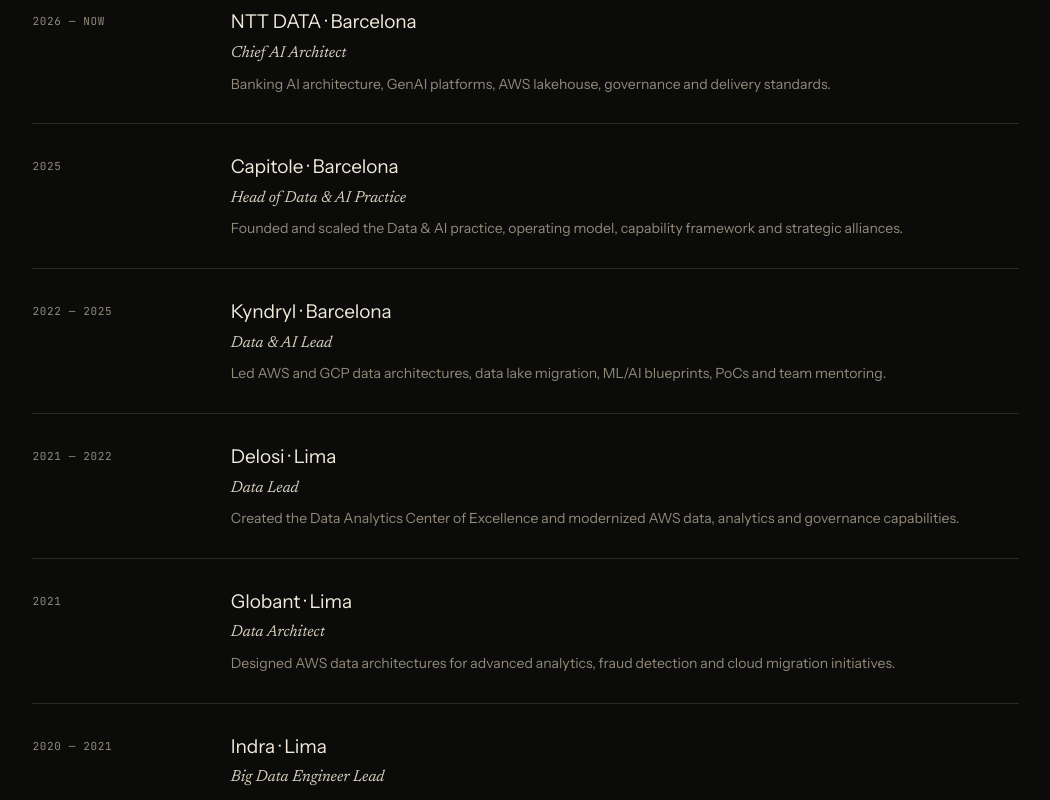
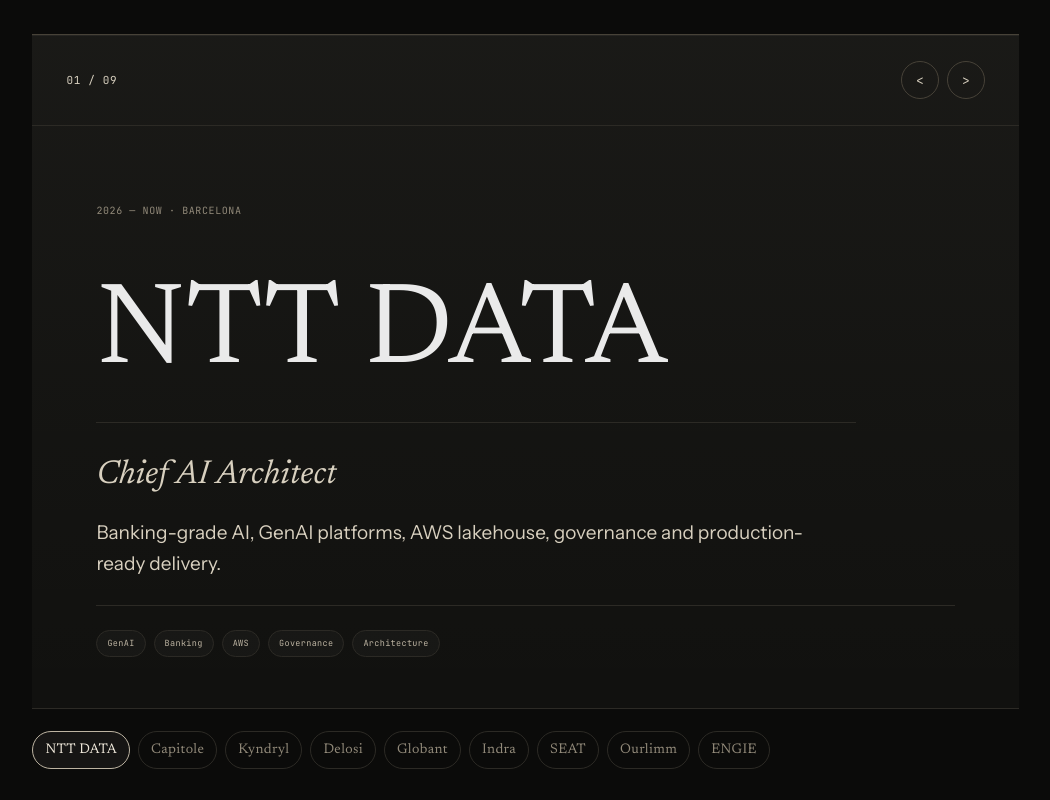
Before and after one commit to iron-jotace/jcjvp.com, a React (Vite) app: page / in a window 1280 px wide. Shown: the part 6720-7520 px from the top of the page, without its empty margins (210-1260 px from the left). Built offline with nearby package versions, Linux system fonts and the light colour scheme.

Commit message:
Refactor selected experience carousel

```diff
--- a/src/components/sections.jsx
+++ b/src/components/sections.jsx
@@ -421,38 +421,141 @@
 
 export const ExperienceSection = ({ content }) => {
   const e = content.experience;
+  const reduceMotion = useReducedMotion();
+  const [activeIndex, setActiveIndex] = useState(0);
+  const [isPaused, setIsPaused] = useState(false);
+  const touchStartX = useRef(null);
+  const activeItem = e.items[activeIndex] || e.items[0];
+  const total = e.items.length;
+  const currentCount = `${String(activeIndex + 1).padStart(2, "0")} / ${String(total).padStart(2, "0")}`;
+
+  const goToExperience = (index, pause = true) => {
+    setActiveIndex((index + total) % total);
+    if (pause) {
+      setIsPaused(true);
+    }
+  };
+
+  useEffect(() => {
+    if (activeIndex >= total) {
+      setActiveIndex(0);
+    }
+  }, [activeIndex, total]);
+
+  useEffect(() => {
+    if (reduceMotion || isPaused || total < 2) {
+      return undefined;
+    }
+
+    const timer = window.setInterval(() => {
+      setActiveIndex((current) => (current + 1) % total);
+    }, 9000);
+
+    return () => window.clearInterval(timer);
+  }, [isPaused, reduceMotion, total]);
+
+  if (!activeItem) {
+    return null;
+  }
+
   return (
     <Section id="experience" number={e.number} title={e.title} lead={e.lead} screenLabel="08 Experience">
-      <Stagger as="ol" className="ed-exp" stagger={0.065}>
-        {e.items.map((it, i) => (
-          <AnimatedRow key={i} className="ed-exp-row">
-            <div className="ed-exp-year mono">{it.year}</div>
-            <div className="ed-exp-body">
-              <p className="ed-exp-org">{it.org}</p>
-              <p className="ed-exp-role serif-italic">{it.role}</p>
-              <p className="ed-exp-note">{it.note}</p>
+      <Stagger
+        className="ed-exp"
+        stagger={0.055}
+        onMouseEnter={() => setIsPaused(true)}
+        onMouseLeave={() => setIsPaused(false)}
+        onFocus={() => setIsPaused(true)}
+        onBlur={() => setIsPaused(false)}
+        onKeyDown={(event) => {
+          if (event.key === "ArrowRight") goToExperience(activeIndex + 1);
+          if (event.key === "ArrowLeft") goToExperience(activeIndex - 1);
+        }}
+      >
+        <AnimatedRow
+          as="div"
+          className="ed-exp-stage"
+          tabIndex={0}
+          aria-roledescription="carousel"
+          aria-label={e.controls.carouselLabel}
+          onTouchStart={(event) => {
+            touchStartX.current = event.touches[0].clientX;
+          }}
+          onTouchEnd={(event) => {
+            if (touchStartX.current === null) return;
+            const delta = event.changedTouches[0].clientX - touchStartX.current;
+            touchStartX.current = null;
+            if (Math.abs(delta) < 42) return;
+            goToExperience(delta < 0 ? activeIndex + 1 : activeIndex - 1);
+          }}
+        >
+          <div className="ed-exp-controls" role="group" aria-label={e.controls.navigationLabel}>
+            <p className="ed-exp-count mono" aria-live="polite">{currentCount}</p>
+            <div className="ed-exp-arrows">
+              <button
+                type="button"
+                className="ed-exp-arrow"
+                aria-label={e.controls.previous}
+                onClick={() => goToExperience(activeIndex - 1)}
+              >
+                <span aria-hidden="true">&lt;</span>
+              </button>
+              <button
+                type="button"
+                className="ed-exp-arrow"
+                aria-label={e.controls.next}
+                onClick={() => goToExperience(activeIndex + 1)}
+              >
+                <span aria-hidden="true">&gt;</span>
+              </button>
             </div>
-          </AnimatedRow>
-        ))}
+          </div>
+
+          <AnimatePresence mode="wait" initial={false}>
+            <motion.article
+              key={activeItem.company}
+              className="ed-exp-card"
+              aria-live="polite"
+              initial={reduceMotion ? false : { opacity: 0, y: 16 }}
+              animate={{ opacity: 1, y: 0 }}
+              exit={reduceMotion ? undefined : { opacity: 0, y: -12 }}
+              transition={
+                reduceMotion
+                  ? { duration: 0 }
+                  : { duration: 0.46, ease: [0.16, 1, 0.3, 1] }
+              }
+            >
+              <p className="ed-exp-date mono">{activeItem.dateLocation}</p>
+              <div className="ed-exp-wordmark-wrap" aria-label={activeItem.company}>
+                <p className="ed-exp-wordmark serif" aria-hidden="true">
+                  {activeItem.wordmark || activeItem.company}
+                </p>
+              </div>
+              <p className="ed-exp-role serif-italic">{activeItem.role}</p>
+              <p className="ed-exp-description">{activeItem.description}</p>
+              <ul className="ed-exp-tags" aria-label={`${activeItem.company} ${e.controls.tagsLabel}`}>
+                {activeItem.tags.map((tag) => (
+                  <li key={tag} className="mono">{tag}</li>
+                ))}
+              </ul>
+            </motion.article>
+          </AnimatePresence>
+        </AnimatedRow>
+
+        <AnimatedRow as="div" className="ed-exp-selector" aria-label={e.controls.selectorLabel}>
+          {e.items.map((item, index) => (
+            <button
+              key={item.company}
+              type="button"
+              className={`ed-exp-logo ${activeIndex === index ? "is-active" : ""}`}
+              aria-pressed={activeIndex === index}
+              onClick={() => goToExperience(index)}
+            >
+              <span className="ed-exp-logo-mark serif">{item.wordmark || item.company}</span>
+            </button>
+          ))}
+        </AnimatedRow>
       </Stagger>
-      {e.leadershipEvidence ? (
-        <Reveal as="aside" className="ed-exp-evidence">
-          <div className="ed-exp-evidence-copy">
-            <h3 className="serif">{e.leadershipEvidence.title}</h3>
-            <p>{e.leadershipEvidence.body}</p>
-          </div>
-          {e.leadershipEvidence.image ? (
-            <figure>
-              <div className="ed-editorial-photo">
-                <img src={e.leadershipEvidence.image} alt="" loading="lazy" />
-              </div>
-              {e.leadershipEvidence.caption ? (
-                <figcaption className="ed-editorial-caption mono">{e.leadershipEvidence.caption}</figcaption>
-              ) : null}
-            </figure>
-          ) : null}
-        </Reveal>
-      ) : null}
     </Section>
   );
 };
--- a/src/content.js
+++ b/src/content.js
@@ -189,69 +189,98 @@
     experience: {
       number: "Nº 08",
       title: "Selected Experience",
-      lead: "A condensed timeline.",
+      lead: "From BI and digital transformation to banking-grade AI architecture, my career has evolved around one constant: turning complex data ecosystems into governed, scalable and business-relevant systems.",
+      controls: {
+        selectorLabel: "Company selector",
+        carouselLabel: "Selected experience showcase",
+        navigationLabel: "Experience navigation",
+        previous: "Previous company",
+        next: "Next company",
+        tagsLabel: "focus areas",
+      },
       items: [
         {
-          year: "2026 — Now",
-          org: "NTT DATA · Barcelona",
+          company: "NTT DATA",
+          wordmark: "NTT DATA",
+          shortRole: "Chief AI",
+          dateLocation: "2026 — Now · Barcelona",
           role: "Chief AI Architect",
-          note: "Banking AI architecture, GenAI platforms, AWS lakehouse, governance and delivery standards.",
+          description: "Banking-grade AI, GenAI platforms, AWS lakehouse, governance and production-ready delivery.",
+          tags: ["GenAI", "Banking", "AWS", "Governance", "Architecture"],
         },
         {
-          year: "2025",
-          org: "Capitole · Barcelona",
+          company: "Capitole",
+          wordmark: "Capitole",
+          shortRole: "Practice",
+          dateLocation: "2025 · Barcelona",
           role: "Head of Data & AI Practice",
-          note: "Founded and scaled the Data & AI practice, operating model, capability framework and strategic alliances.",
+          description: "Founded and scaled the Data & AI Practice across Iberia, shaping operating model, roadmap and alliances.",
+          tags: ["Data & AI Practice", "Leadership", "Alliances", "AWS", "Snowflake"],
         },
         {
-          year: "2022 — 2025",
-          org: "Kyndryl · Barcelona",
+          company: "Kyndryl",
+          wordmark: "Kyndryl",
+          shortRole: "Data & AI",
+          dateLocation: "2022 — 2025 · Barcelona",
           role: "Data & AI Lead",
-          note: "Led AWS and GCP data architectures, data lake migration, ML/AI blueprints, PoCs and team mentoring.",
+          description: "Led AWS/GCP data architectures, lakehouse migrations, ML/AI blueprints, GenAI PoCs and team mentoring.",
+          tags: ["AWS", "GCP", "Lakehouse", "ML/AI", "Data Engineering"],
         },
         {
-          year: "2021 — 2022",
-          org: "Delosi · Lima",
+          company: "Delosi",
+          wordmark: "Delosi",
+          shortRole: "Data Lead",
+          dateLocation: "2021 — 2022 · Lima",
           role: "Data Lead",
-          note: "Created the Data Analytics Center of Excellence and modernized AWS data, analytics and governance capabilities.",
+          description: "Created the Data Analytics CoE and modernized AWS data, governance, customer analytics and ML capabilities.",
+          tags: ["CoE", "AWS", "Data Lake", "Governance", "ML"],
         },
         {
-          year: "2021",
-          org: "Globant · Lima",
+          company: "Globant",
+          wordmark: "Globant",
+          shortRole: "Architect",
+          dateLocation: "2021 · Lima",
           role: "Data Architect",
-          note: "Designed AWS data architectures for advanced analytics, fraud detection and cloud migration initiatives.",
+          description: "Designed AWS data architectures for advanced analytics, fraud detection and cloud migration initiatives.",
+          tags: ["AWS", "Fraud Analytics", "Cloud Migration", "Data Architecture"],
         },
         {
-          year: "2020 — 2021",
-          org: "Indra · Lima",
+          company: "Indra",
+          wordmark: "Indra",
+          shortRole: "Big Data",
+          dateLocation: "2020 — 2021 · Lima",
           role: "Big Data Engineer Lead",
-          note: "Contributed to BBVA's enterprise data platform, governance flows, Teradata, Spark and large-scale ingestion.",
+          description: "Contributed to BBVA's enterprise data platform across governance, Teradata, Spark and ingestion pipelines.",
+          tags: ["Banking Data", "Spark", "Teradata", "Governance", "ETL"],
         },
         {
-          year: "2019",
-          org: "SEAT · Barcelona",
+          company: "SEAT",
+          wordmark: "SEAT",
+          shortRole: "Big Data",
+          dateLocation: "2019 · Barcelona",
           role: "Big Data Engineer",
-          note: "Delivered sentiment analysis, chatbot and connected-car data flows using Hadoop, Kafka, Spark and AWS services.",
+          description: "Built Big Data and AI use cases for sentiment analysis, chatbots and connected-car data flows.",
+          tags: ["Big Data", "Kafka", "Spark", "AWS", "Connected Car"],
         },
         {
-          year: "2018 — 2019",
-          org: "Ourlimm · Lima",
+          company: "Ourlimm",
+          wordmark: "Ourlimm",
+          shortRole: "BI Coach",
+          dateLocation: "2018 — 2019 · Lima",
           role: "Power BI Data Analyst & Coach",
-          note: "Trained business and IT users in Power BI, data modeling, DAX, visualization and SQL Server data marts.",
+          description: "Trained business and IT users in Power BI, DAX, data modeling, visualization and SQL Server marts.",
+          tags: ["Power BI", "DAX", "Data Modeling", "Coaching", "BI"],
         },
         {
-          year: "2017 — 2018",
-          org: "ENGIE · Lima",
+          company: "ENGIE",
+          wordmark: "ENGIE",
+          shortRole: "Digital",
+          dateLocation: "2017 — 2018 · Lima",
           role: "Digital Solution Analyst",
-          note: "Supported digital transformation, IT service analytics, Power BI dashboards and Azure-based process automation.",
+          description: "Supported digital transformation through analytics dashboards, IT service insights and Azure process automation.",
+          tags: ["Digital Transformation", "Power BI", "Azure", "SAP", "Analytics"],
         },
       ],
-      leadershipEvidence: {
-        title: "Leadership in practice",
-        body: "Before architecture becomes a platform, it becomes team alignment: shared language, cloud foundations, delivery standards and the discipline to turn data capabilities into organizational practice.",
-        image: "/assets/delosi-aws-peru-data-team.jpg",
-        caption: "AWS Perú visit with the Delosi Data team.",
-      },
     },
     domains: {
       number: "Nº 09",
@@ -650,69 +679,98 @@
     experience: {
       number: "Nº 08",
       title: "Experiencia Seleccionada",
-      lead: "Una línea de tiempo condensada.",
+      lead: "De BI y transformación digital a arquitectura de IA para banca: mi carrera ha evolucionado alrededor de una constante, convertir ecosistemas complejos de datos en sistemas gobernados, escalables y relevantes para el negocio.",
+      controls: {
+        selectorLabel: "Selector de compañías",
+        carouselLabel: "Showcase de experiencia seleccionada",
+        navigationLabel: "Navegación de experiencia",
+        previous: "Compañía anterior",
+        next: "Siguiente compañía",
+        tagsLabel: "áreas de foco",
+      },
       items: [
         {
-          year: "2026 — Hoy",
-          org: "NTT DATA · Barcelona",
+          company: "NTT DATA",
+          wordmark: "NTT DATA",
+          shortRole: "Chief AI",
+          dateLocation: "2026 — Hoy · Barcelona",
           role: "Chief AI Architect",
-          note: "Arquitectura de IA para banca, plataformas GenAI, lakehouse en AWS, gobierno y estándares de entrega.",
+          description: "IA para banca, plataformas GenAI, lakehouse AWS, gobierno y delivery orientado a producción.",
+          tags: ["GenAI", "Banca", "AWS", "Gobierno", "Arquitectura"],
         },
         {
-          year: "2025",
-          org: "Capitole · Barcelona",
+          company: "Capitole",
+          wordmark: "Capitole",
+          shortRole: "Práctica",
+          dateLocation: "2025 · Barcelona",
           role: "Head of Data & AI Practice",
-          note: "Fundación y escalado de la práctica de Data & AI, modelo operativo, framework de capacidades y alianzas estratégicas.",
+          description: "Fundó y escaló la práctica Data & AI en Iberia, definiendo modelo operativo, roadmap y alianzas.",
+          tags: ["Data & AI Practice", "Liderazgo", "Alianzas", "AWS", "Snowflake"],
         },
         {
-          year: "2022 — 2025",
-          org: "Kyndryl · Barcelona",
+          company: "Kyndryl",
+          wordmark: "Kyndryl",
+          shortRole: "Data & AI",
+          dateLocation: "2022 — 2025 · Barcelona",
           role: "Data & AI Lead",
-          note: "Arquitecturas de datos en AWS y GCP, migración de data lake, blueprints ML/AI, PoCs y mentoría técnica.",
+          description: "Lideró arquitecturas AWS/GCP, migraciones lakehouse, blueprints ML/AI, PoCs GenAI y mentoría.",
+          tags: ["AWS", "GCP", "Lakehouse", "ML/AI", "Data Engineering"],
         },
         {
-          year: "2021 — 2022",
-          org: "Delosi · Lima",
+          company: "Delosi",
+          wordmark: "Delosi",
+          shortRole: "Data Lead",
+          dateLocation: "2021 — 2022 · Lima",
           role: "Data Lead",
-          note: "Creación del Centro de Excelencia de Analítica y modernización de datos, analítica y gobierno sobre AWS.",
+          description: "Creó el CoE de Data Analytics y modernizó datos AWS, gobierno, customer analytics y capacidades ML.",
+          tags: ["CoE", "AWS", "Data Lake", "Gobierno", "ML"],
         },
         {
-          year: "2021",
-          org: "Globant · Lima",
+          company: "Globant",
+          wordmark: "Globant",
+          shortRole: "Arquitecto",
+          dateLocation: "2021 · Lima",
           role: "Data Architect",
-          note: "Diseño de arquitecturas AWS para analítica avanzada, detección de fraude e iniciativas de migración cloud.",
+          description: "Diseñó arquitecturas AWS para analítica avanzada, detección de fraude y migración cloud.",
+          tags: ["AWS", "Fraud Analytics", "Cloud Migration", "Data Architecture"],
         },
         {
-          year: "2020 — 2021",
-          org: "Indra · Lima",
+          company: "Indra",
+          wordmark: "Indra",
+          shortRole: "Big Data",
+          dateLocation: "2020 — 2021 · Lima",
           role: "Big Data Engineer Lead",
-          note: "Contribución a plataforma enterprise de datos para BBVA, gobierno, Teradata, Spark e ingesta a gran escala.",
+          description: "Contribuyó a la plataforma enterprise de BBVA en gobierno, Teradata, Spark e ingesta de datos.",
+          tags: ["Banking Data", "Spark", "Teradata", "Gobierno", "ETL"],
         },
         {
-          year: "2019",
-          org: "SEAT · Barcelona",
+          company: "SEAT",
+          wordmark: "SEAT",
+          shortRole: "Big Data",
+          dateLocation: "2019 · Barcelona",
           role: "Big Data Engineer",
-          note: "Análisis de sentimiento, chatbot y flujos de connected car con Hadoop, Kafka, Spark y servicios AWS.",
+          description: "Construyó casos Big Data e IA para sentiment analysis, chatbots y flujos connected-car.",
+          tags: ["Big Data", "Kafka", "Spark", "AWS", "Connected Car"],
         },
         {
-          year: "2018 — 2019",
-          org: "Ourlimm · Lima",
+          company: "Ourlimm",
+          wordmark: "Ourlimm",
+          shortRole: "BI Coach",
+          dateLocation: "2018 — 2019 · Lima",
           role: "Power BI Data Analyst & Coach",
-          note: "Formación a usuarios de negocio e IT en Power BI, modelado, DAX, visualización y data marts en SQL Server.",
+          description: "Formó a usuarios de negocio e IT en Power BI, DAX, modelado, visualización y marts SQL Server.",
+          tags: ["Power BI", "DAX", "Data Modeling", "Coaching", "BI"],
         },
         {
-          year: "2017 — 2018",
-          org: "ENGIE · Lima",
+          company: "ENGIE",
+          wordmark: "ENGIE",
+          shortRole: "Digital",
+          dateLocation: "2017 — 2018 · Lima",
           role: "Digital Solution Analyst",
-          note: "Transformación digital, analítica de servicios IT, dashboards Power BI y automatización de procesos sobre Azure.",
+          description: "Impulsó transformación digital con dashboards, analítica de servicios IT y automatización Azure.",
+          tags: ["Transformación Digital", "Power BI", "Azure", "SAP", "Analytics"],
         },
       ],
-      leadershipEvidence: {
-        title: "Liderazgo en la práctica",
-        body: "Antes de que la arquitectura se convierta en plataforma, debe convertirse en alineamiento de equipo: lenguaje común, fundamentos cloud, estándares de delivery y disciplina para transformar capacidades de datos en práctica organizacional.",
-        image: "/assets/delosi-aws-peru-data-team.jpg",
-        caption: "Visita a AWS Perú con el equipo de Data de Delosi.",
-      },
     },
     domains: {
       number: "Nº 09",
--- a/src/styles.css
+++ b/src/styles.css
@@ -860,62 +860,225 @@
   font-size: 11px;
 }
 
-/* ─── Experience (Nº 05) ─────────────────────────────────── */
-
-.ed-exp { list-style: none; padding: 0; margin: 0; }
-.ed-exp-row {
-  display: grid;
-  grid-template-columns: 160px 1fr;
-  gap: clamp(20px, 3vw, 48px);
-  padding: 28px 0;
-  border-top: 1px solid var(--rule);
-}
-.ed-exp-row:last-child { border-bottom: 1px solid var(--rule); }
-.ed-exp-year { font-size: 11px; padding-top: 6px; }
-.ed-exp-org { margin: 0 0 4px; font-size: 19px; color: var(--paper); letter-spacing: -0.005em; }
-.ed-exp-role { margin: 0 0 8px; font-size: 16px; color: var(--paper-2); }
-.ed-exp-note { margin: 0; font-size: 14px; color: var(--muted); }
-.ed-exp-evidence {
-  display: grid;
-  grid-template-columns: minmax(0, 0.95fr) minmax(220px, 0.62fr);
-  gap: clamp(18px, 2.6vw, 32px);
+/* ─── Experience (Nº 08) ─────────────────────────────────── */
+
+.ed-exp {
+  display: grid;
+  grid-template-columns: 1fr;
+  gap: clamp(14px, 2vw, 22px);
   align-items: start;
-  margin-top: clamp(26px, 4vw, 46px);
-  padding: 18px 0 0 0;
-  border-top: 1px solid var(--rule);
-}
-.ed-exp-evidence h3 {
-  margin: 0 0 10px;
-  font-size: clamp(21px, 1.9vw, 26px);
+  max-width: 1040px;
+}
+.ed-exp-selector {
+  display: flex;
+  gap: 8px;
+  overflow-x: auto;
+  scroll-snap-type: x mandatory;
+  padding: 0 0 8px;
+  scrollbar-width: none;
+  -webkit-overflow-scrolling: touch;
+}
+.ed-exp-selector::-webkit-scrollbar {
+  display: none;
+}
+.ed-exp-logo {
+  appearance: none;
+  flex: 0 0 auto;
+  min-height: 38px;
+  display: inline-flex;
+  align-items: center;
+  padding: 8px 12px;
+  border: 1px solid var(--rule);
+  border-radius: 999px;
+  background: transparent;
+  color: var(--muted);
+  cursor: pointer;
+  scroll-snap-align: start;
+  transition: color 180ms ease, background 180ms ease, border-color 180ms ease;
+}
+.ed-exp-logo:hover,
+.ed-exp-logo:focus-visible {
+  color: var(--paper-2);
+  background: color-mix(in oklab, var(--paper) 2.8%, transparent);
+  border-color: var(--rule-strong);
+}
+.ed-exp-logo.is-active {
+  color: var(--paper);
+  border-color: var(--paper-3);
+  background: color-mix(in oklab, var(--paper) 4.5%, transparent);
+}
+.ed-exp-logo-mark {
+  font-size: 14px;
+  line-height: 1;
+  letter-spacing: 0.025em;
+  color: currentColor;
+  white-space: nowrap;
+}
+.ed-exp-stage {
+  min-width: 0;
+  min-height: clamp(520px, 42vw, 640px);
+  display: grid;
+  grid-template-rows: auto 1fr;
+  border-top: 1px solid var(--rule-strong);
+  border-bottom: 1px solid var(--rule);
+  background:
+    linear-gradient(
+      180deg,
+      color-mix(in oklab, var(--paper) 4%, transparent),
+      color-mix(in oklab, var(--paper) 1.5%, transparent) 58%,
+      transparent
+    ),
+    var(--ink-1);
+  box-shadow: 0 1px 0 color-mix(in oklab, var(--paper) 5%, transparent) inset;
+  outline-offset: 8px;
+}
+.ed-exp-controls {
+  display: flex;
+  justify-content: space-between;
+  align-items: center;
+  gap: 16px;
+  padding: clamp(18px, 2.5vw, 26px) clamp(20px, 3vw, 34px);
+  border-bottom: 1px solid var(--rule);
+}
+.ed-exp-count {
+  margin: 0;
+  color: var(--paper-2);
+  font-variant-numeric: tabular-nums;
+}
+.ed-exp-arrows {
+  display: flex;
+  align-items: center;
+  gap: 8px;
+}
+.ed-exp-arrow {
+  appearance: none;
+  width: 38px;
+  height: 38px;
+  display: grid;
+  place-items: center;
+  border: 1px solid var(--rule-strong);
+  border-radius: 999px;
+  background: transparent;
+  color: var(--paper-2);
+  font-family: var(--mono);
+  font-size: 13px;
+  cursor: pointer;
+  transition: color 160ms ease, border-color 160ms ease, background 160ms ease, transform 160ms ease;
+}
+.ed-exp-arrow:hover,
+.ed-exp-arrow:focus-visible {
+  color: var(--paper);
+  border-color: var(--accent);
+  background: var(--accent-soft);
+}
+.ed-exp-arrow:active {
+  transform: translateY(1px);
+}
+.ed-exp-card {
+  min-height: 0;
+  display: flex;
+  flex-direction: column;
+  justify-content: flex-end;
+  padding: clamp(46px, 6vw, 84px) clamp(24px, 5vw, 72px) clamp(30px, 4vw, 52px);
+}
+.ed-exp-date {
+  margin: 0 0 clamp(34px, 5vw, 72px);
+  color: var(--muted);
+  font-size: 10px;
+}
+.ed-exp-wordmark-wrap {
+  max-width: min(100%, 760px);
+  padding-bottom: clamp(24px, 3vw, 34px);
+  border-bottom: 1px solid var(--rule);
+}
+.ed-exp-wordmark {
+  margin: 0;
+  font-size: clamp(58px, 9vw, 126px);
+  line-height: 0.92;
+  letter-spacing: 0.005em;
+  color: var(--paper);
+  text-wrap: balance;
+  filter: grayscale(1);
+}
+.ed-exp-role {
+  margin: clamp(24px, 3vw, 34px) 0 0;
+  font-size: clamp(23px, 2.6vw, 34px);
   line-height: 1.16;
-  color: var(--paper);
-}
-.ed-exp-evidence p {
-  margin: 0;
-  max-width: 58ch;
-  font-size: 15px;
+  color: var(--paper-2);
+  text-wrap: balance;
+}
+.ed-exp-description {
+  max-width: 64ch;
+  min-height: 3.3em;
+  margin: clamp(16px, 2vw, 22px) 0 0;
+  font-size: clamp(16px, 1.55vw, 19px);
   line-height: 1.62;
-  color: color-mix(in oklab, var(--paper-2) 62%, var(--muted));
-  text-wrap: pretty;
-}
-.ed-exp-evidence figure {
-  margin: 0;
-}
-.ed-exp-evidence .ed-editorial-photo img {
-  aspect-ratio: 4 / 3;
-  filter: brightness(0.82) contrast(1.06) saturate(0.62);
-}
-
-@media (max-width: 600px) {
-  .ed-exp-row {
-    grid-template-columns: 1fr;
-    gap: 10px;
-    padding: 22px 0;
-  }
-  .ed-exp-year { padding-top: 0; }
-  .ed-exp-org { font-size: 18px; }
-  .ed-exp-evidence {
-    grid-template-columns: 1fr;
+  color: var(--paper-2);
+  text-wrap: pretty;
+  display: -webkit-box;
+  -webkit-line-clamp: 2;
+  -webkit-box-orient: vertical;
+  overflow: hidden;
+}
+.ed-exp-tags {
+  list-style: none;
+  display: flex;
+  flex-wrap: wrap;
+  gap: 8px;
+  padding: clamp(18px, 2.4vw, 24px) 0 0;
+  margin: clamp(18px, 2.4vw, 24px) 0 0;
+  border-top: 1px solid var(--rule);
+}
+.ed-exp-tags li {
+  padding: 6px 10px;
+  border: 1px solid var(--rule);
+  border-radius: 999px;
+  color: var(--paper-3);
+  background: color-mix(in oklab, var(--paper) 2.4%, transparent);
+  font-size: 8.5px;
+  letter-spacing: 0.04em;
+  text-transform: none;
+}
+
+@media (max-width: 940px) {
+  .ed-exp {
+    max-width: 100%;
+  }
+  .ed-exp-stage {
+    min-height: 500px;
+  }
+}
+
+@media (max-width: 640px) {
+  .ed-exp {
+    gap: 18px;
+  }
+  .ed-exp-controls {
+    padding: 16px 18px;
+  }
+  .ed-exp-arrow {
+    width: 36px;
+    height: 36px;
+  }
+  .ed-exp-card {
+    padding: 36px 18px 24px;
+  }
+  .ed-exp-wordmark {
+    font-size: clamp(45px, 14vw, 78px);
+  }
+  .ed-exp-role {
+    font-size: clamp(21px, 6vw, 28px);
+  }
+  .ed-exp-description {
+    min-height: 3.3em;
+    font-size: 16px;
+    -webkit-line-clamp: 2;
+  }
+  .ed-exp-tags li {
+    padding: 5px 9px;
+  }
+  .ed-exp-logo-mark {
+    font-size: 13px;
   }
 }
 
```
